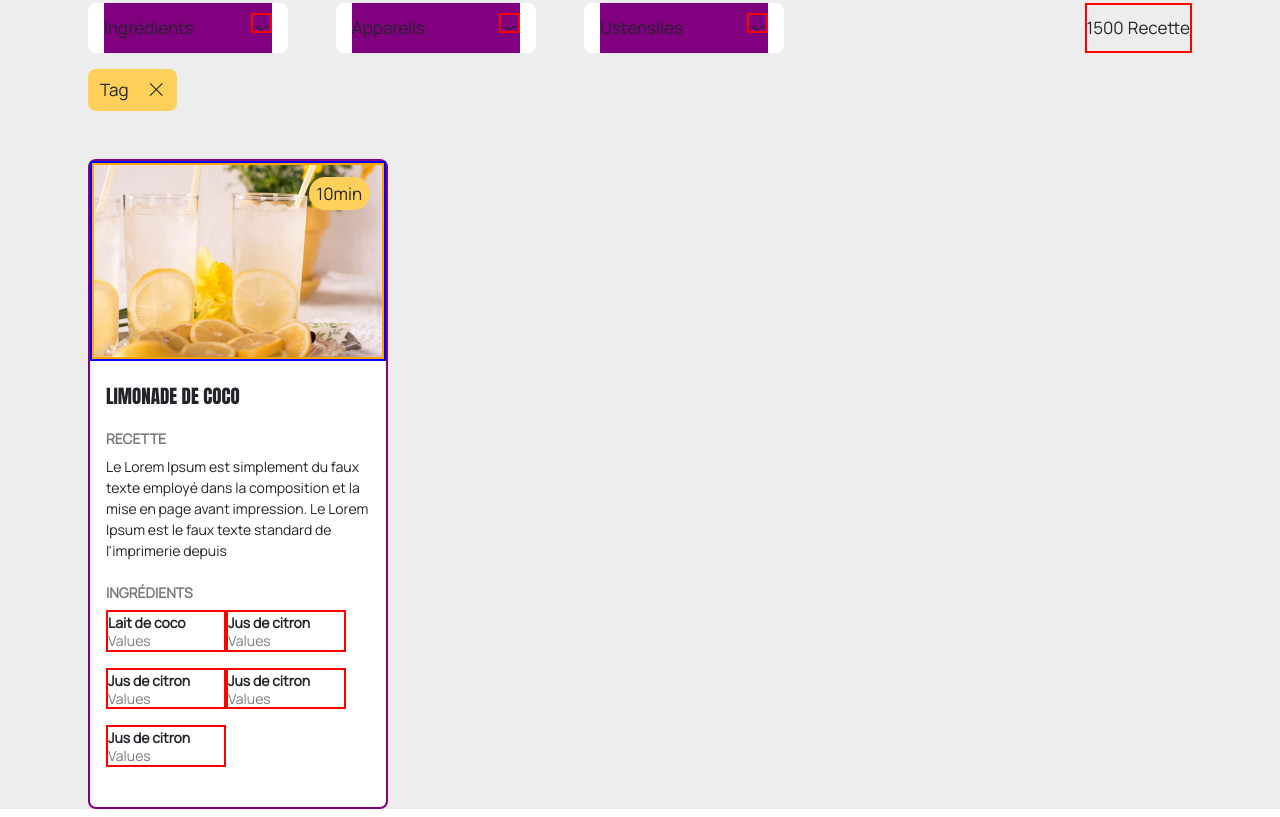
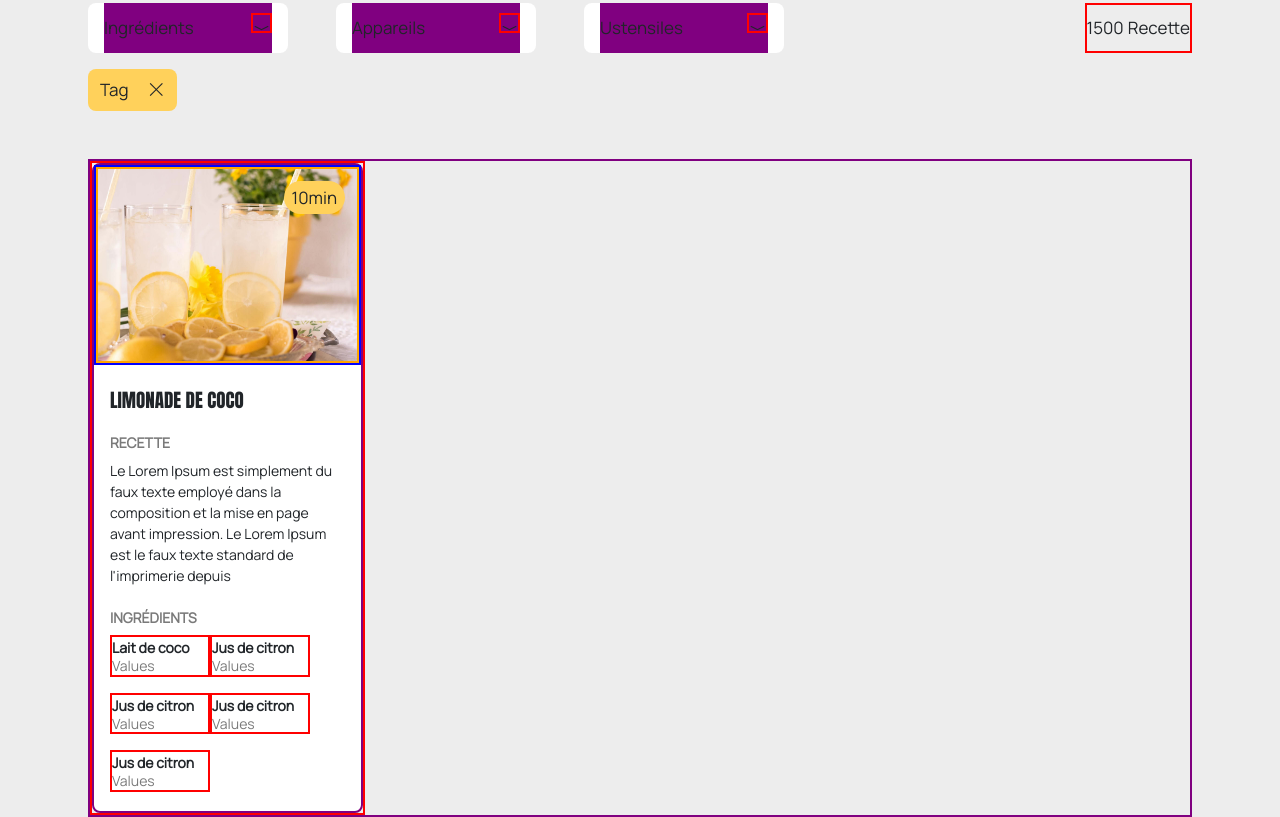
Before and after one commit to matthieuClio/LesPetitsPlats, a website: page index.html in a window 1280 px wide. Shown: the part 721-1538 px from the top of the page. Drawn offline with nearby package versions, Linux system fonts and the light colour scheme.

Commit message:
Feat : update component receipt.

```diff
--- a/index.html
+++ b/index.html
@@ -169,9 +169,9 @@
                 </div>
 
                 <!-- Receipts details -->
-                <div class="row mt-5">
-                    <div class="col no-padding">
-                        <!-- Receipt component -->
+                <div class="row mt-5 justify-content-between flex-wrap" style="border: 2px solid purple;">
+                    <!-- Receipt component -->
+                    <div class="col-3 no-padding" style="border: 2px solid red;">
                         <div class="receipt-comp rounded-3 position-relative">
                             <figure class="receipt-comp__figure">
                                 <img src="./public/assets/photos/Recette01.jpg" alt="Recette" class="receipt-comp__figure__image">
--- a/sass/components/components.scss
+++ b/sass/components/components.scss
@@ -100,7 +100,7 @@
 }
 
 .receipt-comp {
-    width: 300px;
+    width: auto;
     height: 650px;
     border: 2px solid purple;
     background-color: $receipt-background-comp;
@@ -128,7 +128,7 @@
         }
 
         &__details {
-            width: 120px;
+            width: 100px;
             border: 2px solid red;
         }
     }
```
Also changed, not shown: public/css/style.css.
